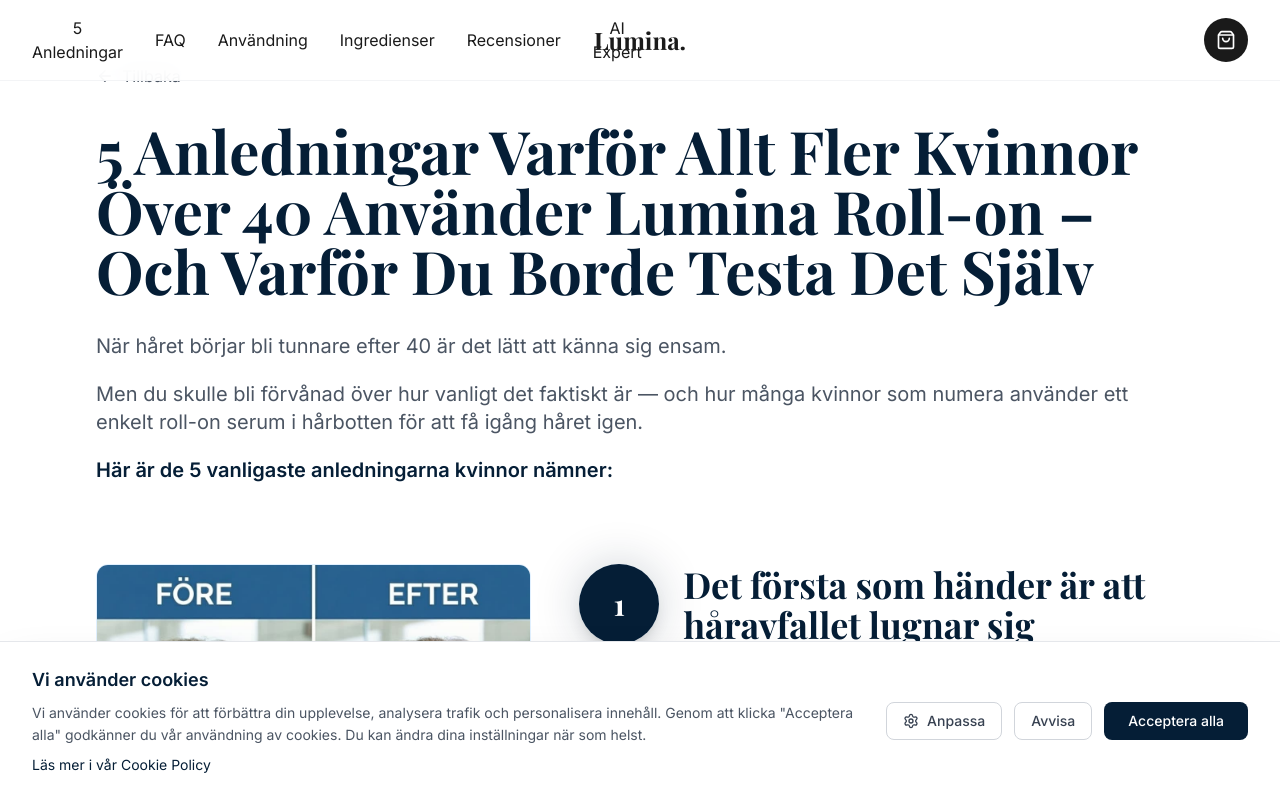
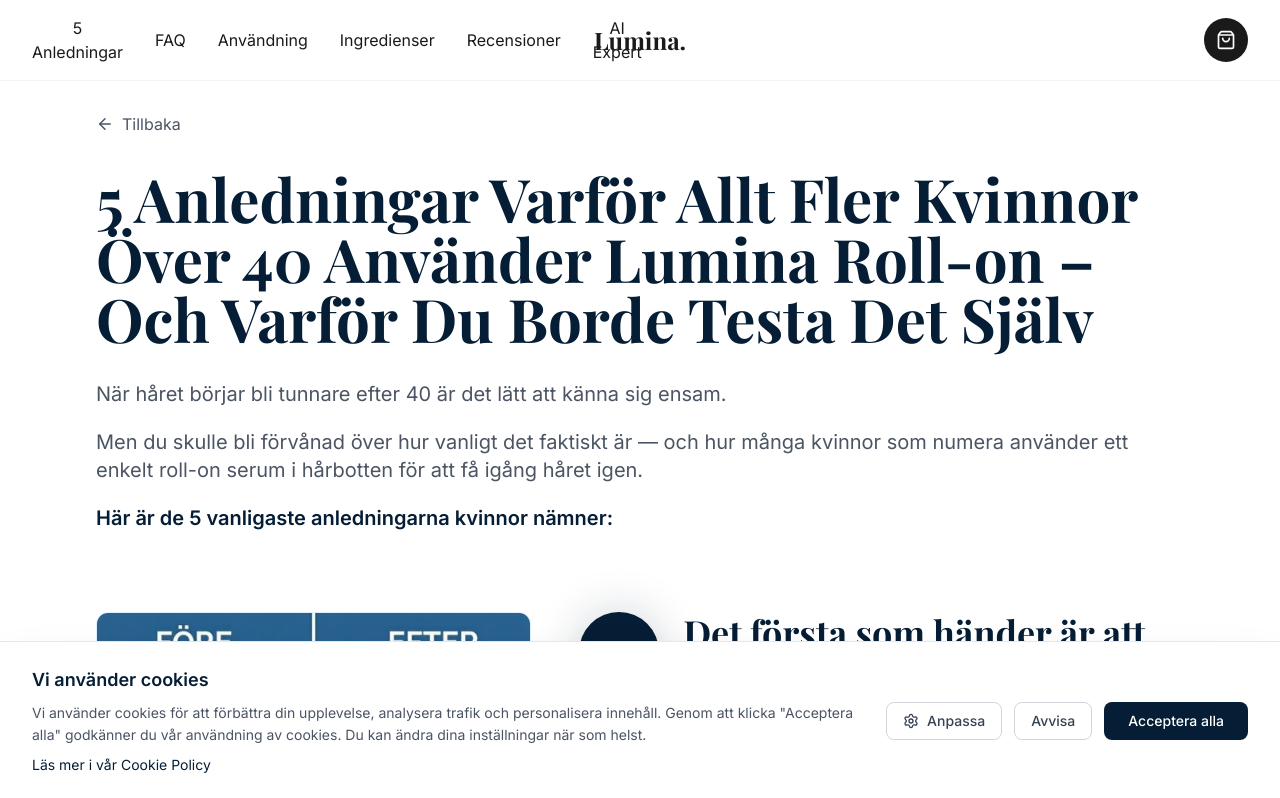
Before and after one commit to mangaz900/luminaflow, a React (Vite) app: page /5-anledningar-hair-growth-roll-on in a window 1280 px wide. Shown: the top 798 px of the page. Built offline with nearby package versions, Linux system fonts and the light colour scheme; a web font is replaced by a local one.

Commit message:
Add more top padding to listicle page to prevent title from touching header

```diff
--- a/pages/listicles/HairGrowthRollOn.tsx
+++ b/pages/listicles/HairGrowthRollOn.tsx
@@ -7,7 +7,7 @@ const HairGrowthRollOn: React.FC = () => {
 
   return (
     <div className="min-h-screen bg-white">
-      <article className="max-w-6xl mx-auto px-4 sm:px-6 lg:px-8 py-8 md:py-12 lg:py-16">
+      <article className="max-w-6xl mx-auto px-4 sm:px-6 lg:px-8 pt-20 md:pt-24 lg:pt-28 pb-8 md:pb-12 lg:pb-16">
         {/* Back Button */}
         <button
           onClick={() => navigate('/')}
```
